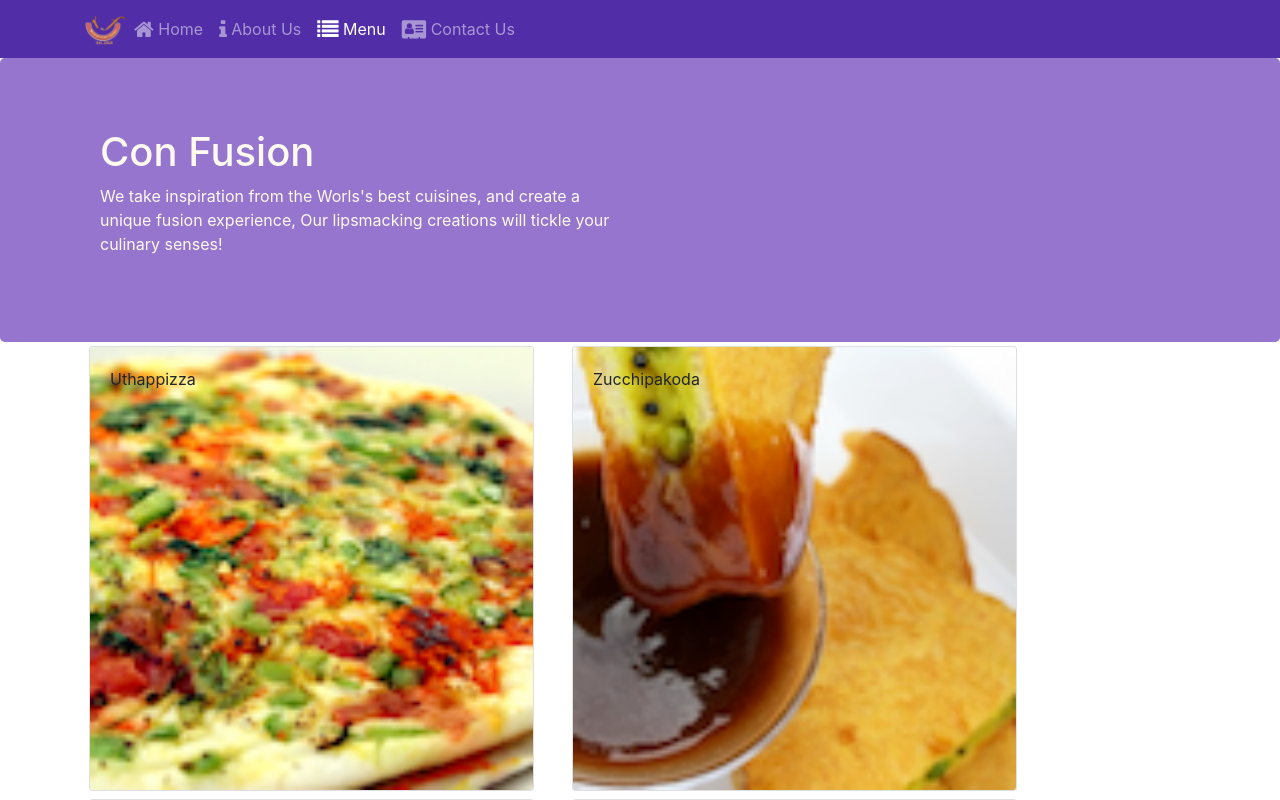
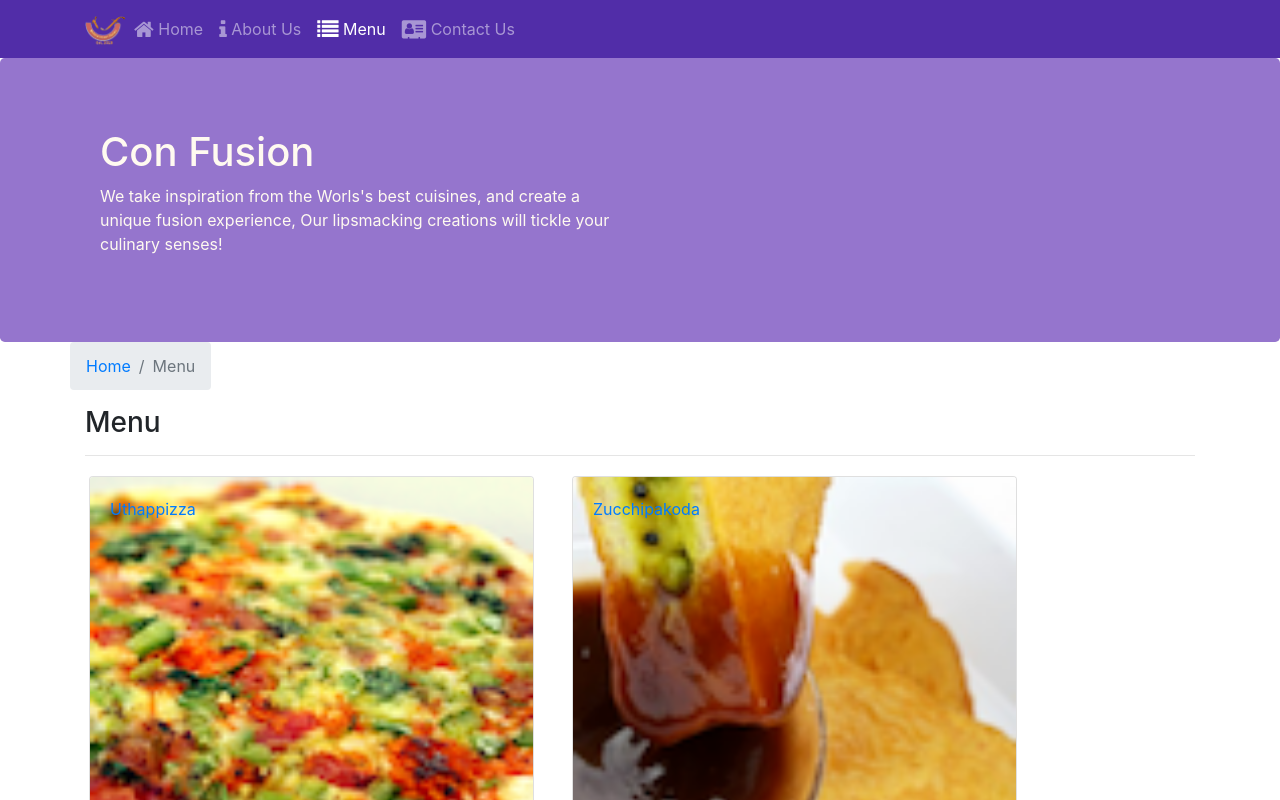
Before and after one commit to anuva04/confusion-react, a React (Create React App) app: page /menu in a window 1280 px wide. Shown: the top 800 px of the page. Built offline with nearby package versions, Linux system fonts and the light colour scheme.

Commit message:
single page app 2

```diff
--- a/src/components/ContactComponent.js
+++ b/src/components/ContactComponent.js
@@ -1,8 +1,20 @@
 import React from 'react';
+import {Breadcrumb, BreadcrumbItem} from  'reactstrap';
+import {Link} from 'react-router-dom';
 
 function Contact(props) {
     return(
         <div className="container">
+            <div className="row">
+                <Breadcrumb>
+                    <BreadcrumbItem><Link to="/home">Home</Link></BreadcrumbItem>
+                    <BreadcrumbItem active>Contact Us</BreadcrumbItem>
+                </Breadcrumb>
+                <div className="col-12">
+                    <h3>Contact Us</h3>
+                    <hr />
+                </div>
+            </div>
             <div className="row row-content">
                 <div className="col-12">
                 <h3>Location Information</h3>
--- a/src/components/DishdetailComponent.js
+++ b/src/components/DishdetailComponent.js
@@ -1,5 +1,6 @@
 import React from 'react';
-import { Card, CardImg, CardBody, CardText, CardTitle } from 'reactstrap';
+import { Card, CardImg, CardBody, CardText, CardTitle, BreadcrumbItem, Breadcrumb } from 'reactstrap';
+import {Link} from 'react-router-dom';
 
     function RenderComments({comments}) {
         if (comments == null) {
@@ -60,9 +61,19 @@ import { Card, CardImg, CardBody, CardText, CardTitle } from 'reactstrap';
         }
         return (
             <div className="container">
+                <div className="row">
+                    <Breadcrumb>
+                        <BreadcrumbItem><Link to="/menu">Menu</Link></BreadcrumbItem>
+                        <BreadcrumbItem active>{props.dish.name}</BreadcrumbItem>
+                    </Breadcrumb>
+                    <div className="col-12">
+                        <h3>{props.dish.name}</h3>
+                        <hr />
+                    </div>
+                </div>
                 <div className='row'>
                     <RenderDish dish={props.dish} />
-                    <RenderComments comments={props.dish.comments} />
+                    <RenderComments comments={props.comments} />
                 </div>
             </div>
         )
--- a/src/components/MainComponent.js
+++ b/src/components/MainComponent.js
@@ -33,12 +33,21 @@ class Main extends Component {
       );
     }
 
+    const DishWithId = ({match}) => {
+      return(
+        <Dishdetail dish={this.state.dishes.filter((dish) => dish.id === parseInt(match.params.dishId, 10))[0]}
+          comments={this.state.comments.filter((comment) => comment.dishId === parseInt(match.params.dishId, 10))}
+        />
+      );
+    }
+
     return (
       <div>
         <Header />
         <Switch>
           <Route path="/home" component={HomePage} />
           <Route exact path="/menu" component={() => <Menu dishes={this.state.dishes} />} />
+          <Route path="/menu/:dishId" component={DishWithId} />
           <Route exact path="/contactus" component={Contact} />
           <Redirect to="/home" />
         </Switch>
--- a/src/components/MenuComponent.js
+++ b/src/components/MenuComponent.js
@@ -1,13 +1,16 @@
 import React from 'react';
-import { Card, CardImg, CardImgOverlay, CardTitle } from 'reactstrap';
+import { Card, CardImg, CardImgOverlay, CardTitle, Breadcrumb, BreadcrumbItem } from 'reactstrap';
+import {Link} from 'react-router-dom';
 
 function RenderMenuItem({dish, onClick}){
     return(
-        <Card onClick={() => onClick(dish.id)} >
-            <CardImg width="100%" src={dish.image} alt={dish.name} />
-            <CardImgOverlay>
-                <CardTitle >{dish.name}</CardTitle>
-            </CardImgOverlay>
+        <Card>
+            <Link to={`/menu/${dish.id}`}>
+                <CardImg width="100%" src={dish.image} alt={dish.name} />
+                <CardImgOverlay>
+                    <CardTitle >{dish.name}</CardTitle>
+                </CardImgOverlay>
+            </Link>
         </Card>
     );
 }
@@ -15,12 +18,22 @@ const Menu = (props) => {
     const menu = props.dishes.map(dish => {
         return (
             <div key={dish.id} className='col-12 col-md-5 m-1'>
-                <RenderMenuItem dish={dish} onClick={props.onClick} />
+                <RenderMenuItem dish={dish} />
             </div>
         );
     });
     return (
         <div className='container'>
+            <div className="row">
+                <Breadcrumb>
+                    <BreadcrumbItem><Link to="/home">Home</Link></BreadcrumbItem>
+                    <BreadcrumbItem active>Menu</BreadcrumbItem>
+                </Breadcrumb>
+                <div className="col-12">
+                    <h3>Menu</h3>
+                    <hr />
+                </div>
+            </div>
             <div className='row'>
                 {menu}
             </div>
```
